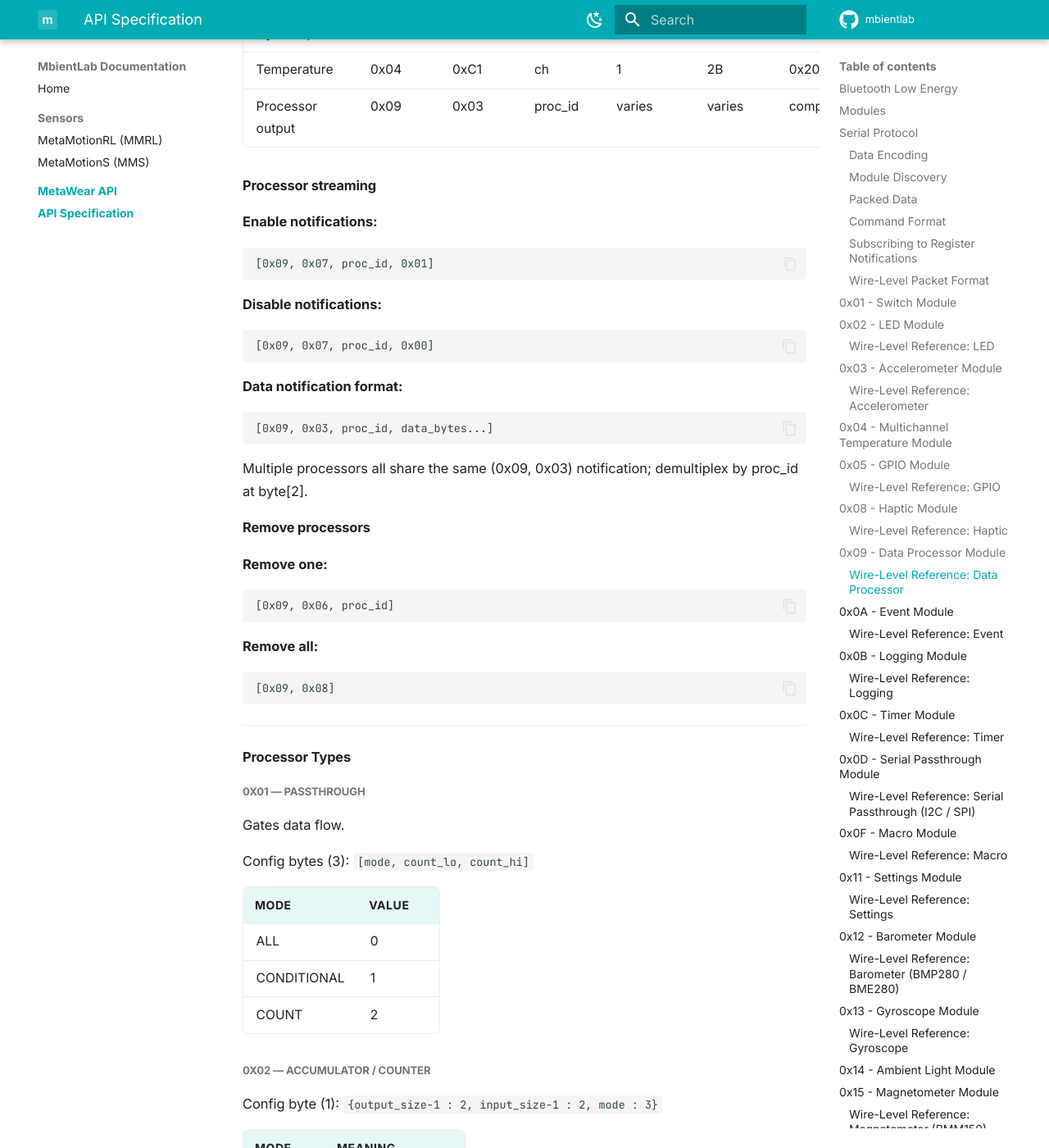
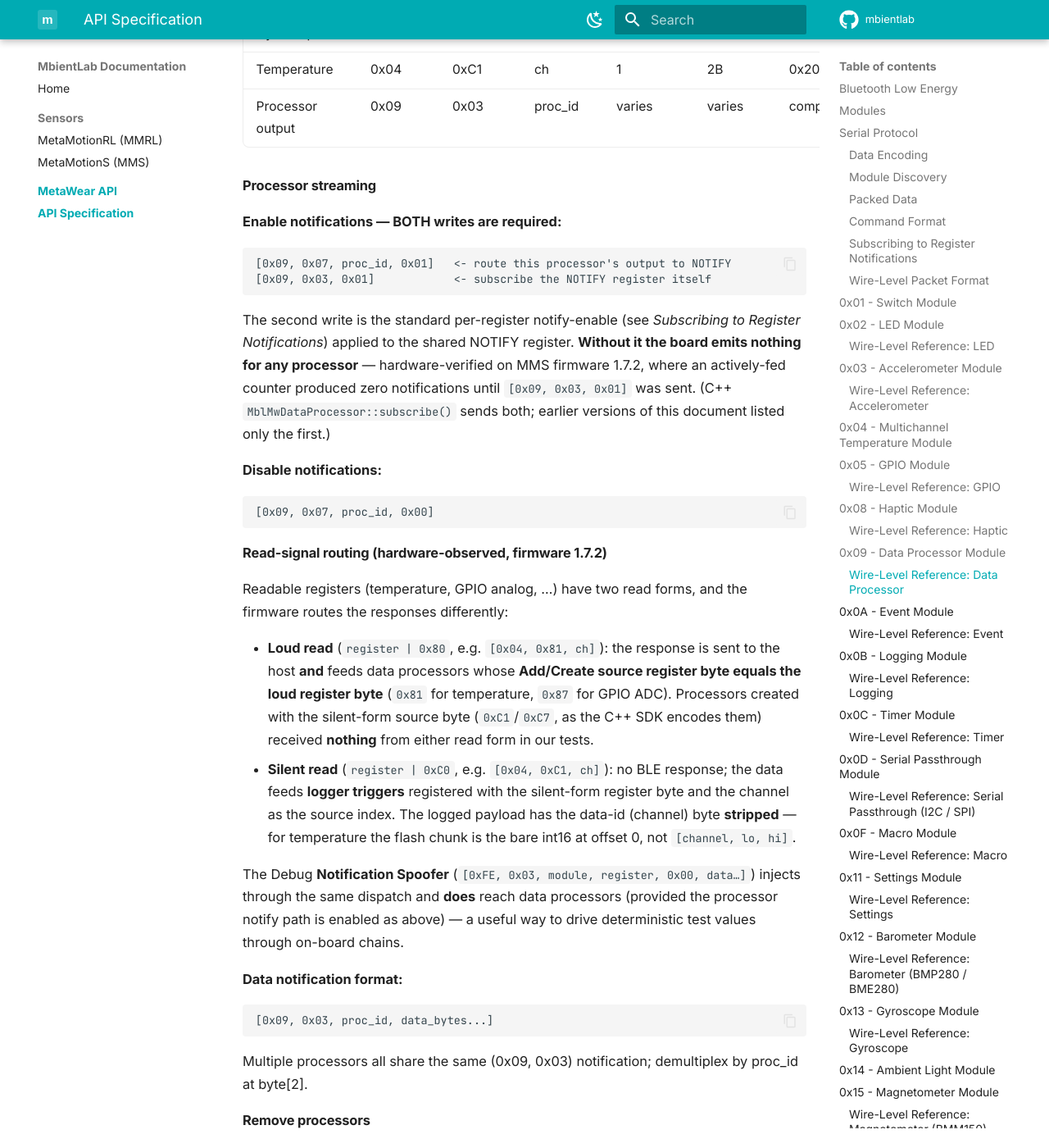
Before and after one commit to mbientlab/MetaWear-API, an MkDocs documentation site: the page built from docs/api-specification.md, in a window 1280 px wide and 1400 px high, scrolled down 54661 px. Shown: the whole window at 82% size. Built offline with MkDocs 1.6.1 and Material for MkDocs 9.7.7, drawn with Linux system fonts in a browser that asks for light colours; some of the changed text lies outside the part shown.

Commit message:
Document hardware-verified protocol behavior (MMS firmware 1.7.2)
- Processor streaming requires BOTH [09 07 id 01] and the global
  [09 03 01] NOTIFY subscribe - the board emits nothing without the
  second write (earlier versions of this document listed only the first)
- New "Read-signal routing" section: loud reads (reg|0x80) feed
  processors whose Add/Create source register equals the loud byte;
  silent reads (reg|0xC0) feed logger triggers registered with the
  silent byte + channel index; logged payloads have the data-id byte
  stripped; the Debug spoofer injects through the same dispatch and
  reaches processors
- Math sqrt: integer result, floored (sqrt(2)=1, sqrt(4)=2)
- Pulse mode 3 (.onDetect) hardware-verified working; open question
  noted - mode 2 (peak) emitted nothing on the same waveform

Co-Authored-By: Claude Fable 5 <noreply@anthropic.com>

````diff
--- a/docs/api-specification.md
+++ b/docs/api-specification.md
@@ -1055,15 +1055,45 @@ the sample in the lower 5 bits.
 
 #### Processor streaming
 
-**Enable notifications:**
-```
-[0x09, 0x07, proc_id, 0x01]
-```
+**Enable notifications — BOTH writes are required:**
+```
+[0x09, 0x07, proc_id, 0x01]   <- route this processor's output to NOTIFY
+[0x09, 0x03, 0x01]            <- subscribe the NOTIFY register itself
+```
+The second write is the standard per-register notify-enable (see *Subscribing
+to Register Notifications*) applied to the shared NOTIFY register. **Without
+it the board emits nothing for any processor** — hardware-verified on MMS
+firmware 1.7.2, where an actively-fed counter produced zero notifications
+until `[0x09, 0x03, 0x01]` was sent. (C++ `MblMwDataProcessor::subscribe()`
+sends both; earlier versions of this document listed only the first.)
 
 **Disable notifications:**
 ```
 [0x09, 0x07, proc_id, 0x00]
 ```
+
+#### Read-signal routing (hardware-observed, firmware 1.7.2)
+
+Readable registers (temperature, GPIO analog, …) have two read forms, and
+the firmware routes the responses differently:
+
+- **Loud read** (`register | 0x80`, e.g. `[0x04, 0x81, ch]`): the response is
+  sent to the host **and** feeds data processors whose **Add/Create source
+  register byte equals the loud register byte** (`0x81` for temperature,
+  `0x87` for GPIO ADC). Processors created with the silent-form source byte
+  (`0xC1`/`0xC7`, as the C++ SDK encodes them) received **nothing** from
+  either read form in our tests.
+- **Silent read** (`register | 0xC0`, e.g. `[0x04, 0xC1, ch]`): no BLE
+  response; the data feeds **logger triggers** registered with the
+  silent-form register byte and the channel as the source index.
+  The logged payload has the data-id (channel) byte **stripped** — for
+  temperature the flash chunk is the bare int16 at offset 0, not
+  `[channel, lo, hi]`.
+
+The Debug **Notification Spoofer** (`[0xFE, 0x03, module, register, 0x00,
+data…]`) injects through the same dispatch and **does** reach data
+processors (provided the processor notify path is enabled as above) — a
+useful way to drive deterministic test values through on-board chains.
 
 **Data notification format:**
 ```
@@ -2763,7 +2793,7 @@ Detects pulses (peaks above a threshold for a minimum width) in the input data.
 | :--- | :-------------------- | :------- | :----------------------------------------------------------------- |
 | 0    | Length                | uint8\_t | Length of input data in bytes                                       |
 | 1    | Trigger Mode          | uint8\_t | `0` \= trigger on width (only defined mode)                        |
-| 2    | Output Mode           | uint8\_t | `0` \= width of pulse, `1` \= area (sum) of pulse, `2` \= peak of pulse, `3` \= 0x01 on detection. Mode `3` postdates the base firmware filter table but is supported on current firmware (1.7.x) — the SDKs send it with no version gate. |
+| 2    | Output Mode           | uint8\_t | `0` \= width of pulse, `1` \= area (sum) of pulse, `2` \= peak of pulse, `3` \= 0x01 on detection. Mode `3` postdates the base firmware filter table and is **hardware-verified working on 1.7.2**. Open question: in the same test, mode `2` (peak) emitted nothing for a waveform on which mode `3` fired — the completion-emission modes (`0`-`2`) are unconfirmed on 1.7.2. |
 | 3-6  | Threshold             | 4 bytes  | Minimum value for pulse detection (int32)                          |
 | 7-8  | Width                 | uint16\_t | Minimum pulse width in samples                                    |
 
@@ -2864,7 +2894,7 @@ The math operations are:
 | 3     | Divide    | input / rhs         |
 | 4     | Modulus   | input % rhs         |
 | 5     | Exponent  | input ^ rhs         |
-| 6     | Sqrt      | sqrt(input)         |
+| 6     | Sqrt      | sqrt(input) — integer result, **floored** (hardware-verified on 1.7.2: sqrt(2)→1, sqrt(3)→1, sqrt(4)→2) |
 | 7     | Left Shift| input << rhs        |
 | 8     | Right Shift| input >> rhs       |
 | 9     | Subtract  | input \- rhs        |
````
